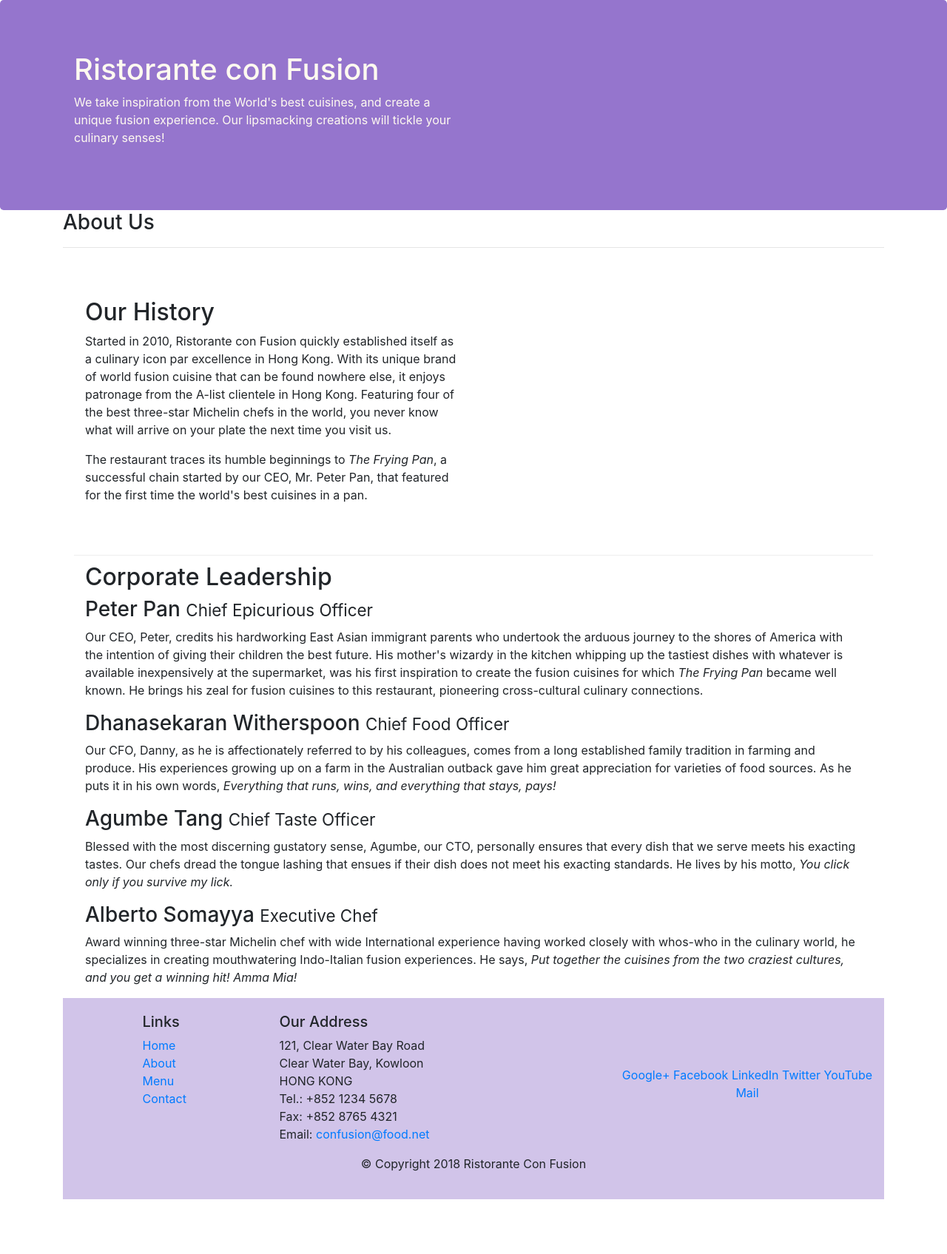
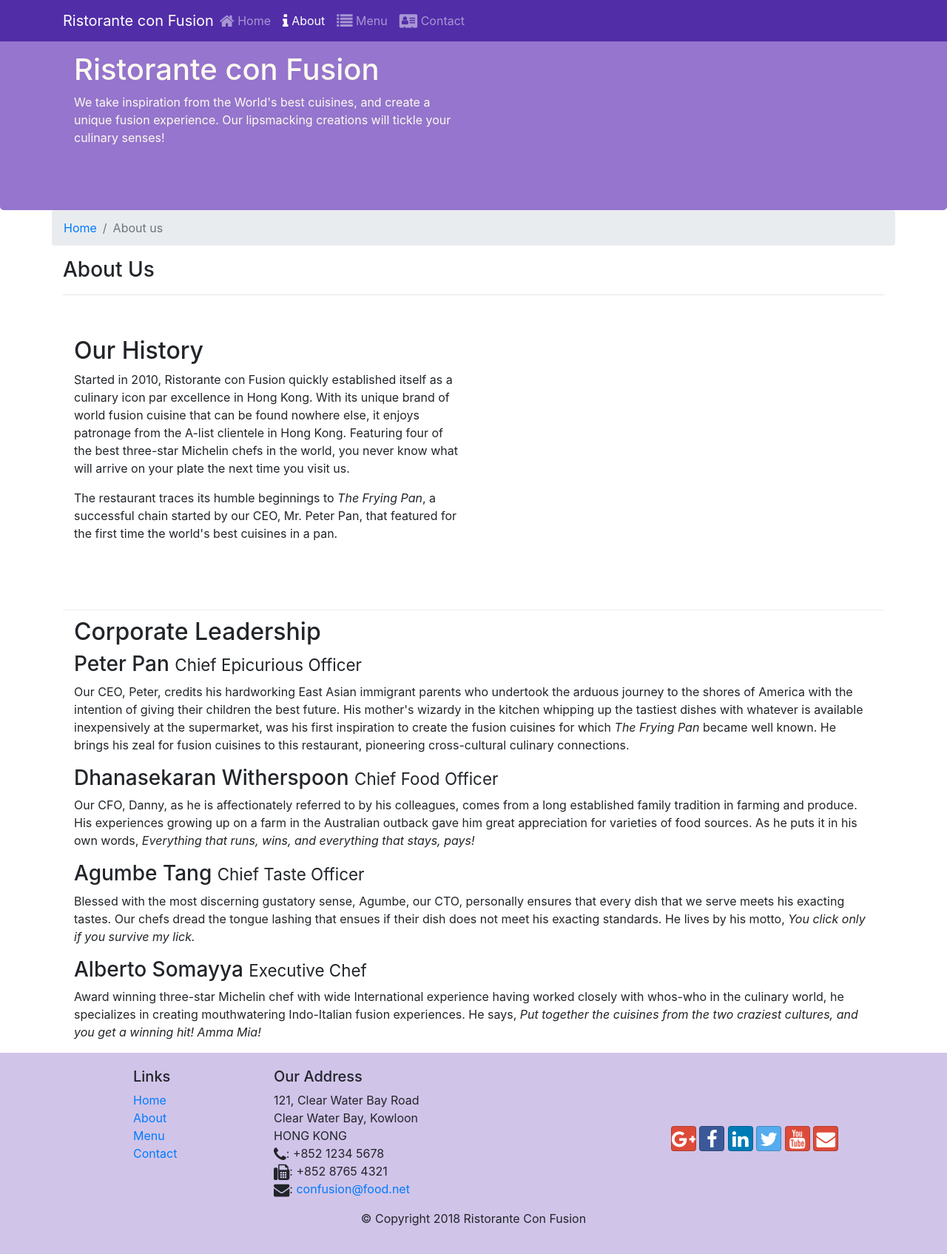
Before and after one commit to Pijush32/git-test, a website: page aboutus.html in a window 1280 px wide. Shown: the whole page at 74% size. Before the commit the page ends 1621 px from the top, so only its background shows below. Drawn offline with nearby package versions, Linux system fonts and the light colour scheme.

Commit message:
icon fonts

```diff
--- a/aboutus.html
+++ b/aboutus.html
@@ -9,6 +9,8 @@
 
 <!--Bootstrap CSS -->
 <link rel="stylesheet" href="node_modules/bootstrap/dist/css/bootstrap.css">
+<link rel="stylesheet" href="node_modules/font-awesome/css/font-awesome.min.css">
+<link rel="stylesheet" href="node_modules/bootstrap-social/bootstrap-social.css">
 <link rel="stylesheet" href="css/style.css">
 
     <title>Ristorante Con Fusion: About Us</title>
@@ -16,6 +18,23 @@
 </head>
 
 <body>
+       <nav class="navbar navbar-dark navbar-expand-sm  fixed-top">
+        <div class="container">
+            <button class="navbar-toggler" type="button" data-toggle="collapse" data-target="#Navbar">
+            <span class="navbar-toggler-icon"></span>
+
+            </button>
+            <a class="navbar-brand mr-auto" href="./index.html">Ristorante con Fusion</a>
+            <div class="collapse navbar-collapse" id="Navbar">
+            <ul class="navbar-nav mr-auto">
+                <li class="nav-item"><a class="nav-link" href="./index.html"><span class="fa fa-home fa-lg"></span> Home</a></li>
+                <li class="nav-item active"><a class="nav-link" href="#"><span class="fa fa-info fa-lg"></span> About</a></li>
+                <li class="nav-item"><a class="nav-link" href="#"><span class="fa fa-list fa-lg"></span> Menu</a></li>
+                <li class="nav-item"><a class="nav-link" href="#"><span class="fa fa-address-card fa-lg"></span> Contact</a></li>
+            </ul>
+        </div>
+    </div>
+</nav>
 
     <header class="jumbotron">
         <div class="container">
@@ -31,16 +50,19 @@
     </header>
 
     <div class="container">
-        <div>
-            <div>
+        <div class="row">
+            <ol class="col-12 breadcrumb">
+               <li class="breadcrumb-item"><a href="./index.html">Home</a></li>
+               <li class="breadcrumb-item active">About us</li>
+           </ol>
+            <div class="col-12">
                <h3>About Us</h3>
                <hr>
             </div>
         </div>
 
-        <div class="container">
-            <div class="row row-content align-items-center">
-                <div class="col-12 col-sm-6 col-lg-6">
+        <div class="row row-content">
+            <div class="col-sm-6">
                 <h2>Our History</h2>
                 <p>Started in 2010, Ristorante con Fusion quickly established itself as a culinary icon par excellence in Hong Kong. With its unique brand of world fusion cuisine that can be found nowhere else, it enjoys patronage from the A-list clientele in Hong Kong.  Featuring four of the best three-star Michelin chefs in the world, you never know what will arrive on your plate the next time you visit us.</p>
                 <p>The restaurant traces its humble beginnings to <em>The Frying Pan</em>, a successful chain started by our CEO, Mr. Peter Pan, that featured for the first time the world's best cuisines in a pan.</p>
@@ -72,7 +94,7 @@
                 <div class="col-4 offset-1 col-sm-2">
                     <h5>Links</h5>
                     <ul class="list-unstyled">
-                        <li><a href="#">Home</a></li>
+                        <li><a href="./index.html">Home</a></li>
                         <li><a href="#">About</a></li>
                         <li><a href="#">Menu</a></li>
                         <li><a href="#">Contact</a></li>
@@ -84,19 +106,19 @@
 		              121, Clear Water Bay Road<br>
 		              Clear Water Bay, Kowloon<br>
 		              HONG KONG<br>
-		              Tel.: +852 1234 5678<br>
-		              Fax: +852 8765 4321<br>
-		              Email: <a href="mailto:confusion@food.net">confusion@food.net</a>
+		                     <i class="fa fa-phone fa-lg"></i>: +852 1234 5678<br>
+		                     <i class="fa fa-fax fa-lg"></i>: +852 8765 4321<br>
+		                     <i class="fa fa-envelope fa-lg"></i>: <a href="mailto:confusion@food.net">confusion@food.net</a>
 		           </address>
                 </div>
                 <div class="col-12 col-sm-4 align-self-center">
                     <div class="text-center">
-                        <a href="http://google.com/+">Google+</a>
-                        <a href="http://www.facebook.com/profile.php?id=">Facebook</a>
-                        <a href="http://www.linkedin.com/in/">LinkedIn</a>
-                        <a href="http://twitter.com/">Twitter</a>
-                        <a href="http://youtube.com/">YouTube</a>
-                        <a href="mailto:">Mail</a>
+                      <a class="btn btn-social-icon btn-google" href="http://google.com/+"><i class="fa fa-google-plus fa-lg"></i></a>
+                        <a class="btn btn-social-icon btn-facebook" href="http://www.facebook.com/profile.php?id="><i class="fa fa-facebook fa-lg"></i></a>
+                        <a class="btn btn-social-icon btn-linkedin" href="http://www.linkedin.com/in/"><i class="fa fa-linkedin fa-lg"></i></a>
+                        <a class="btn btn-social-icon btn-twitter" href="http://twitter.com/"><i class="fa fa-twitter fa-lg"></i></a>
+                        <a class="btn btn-social-icon btn-google" href="http://youtube.com/"><i class="fa fa-youtube fa-lg"></i></a>
+                        <a class="btn btn-social-icon btn-google" href="mailto:"><i class="fa fa-envelope fa-lg"></i></a>
                     </div>
                 </div>
            </div>
--- a/css/style.css
+++ b/css/style.css
@@ -28,3 +28,12 @@
 	margin: 0px;
 	color: #0f0f0f;
 }
+
+.body{
+	padding: 50px 0px 0px 0px;
+	z-index: 0;
+}
+
+.navbar-dark{
+	background-color: #512DA8;
+}
--- a/package.json
+++ b/package.json
@@ -15,6 +15,8 @@
   },
   "dependencies": {
     "bootstrap": "^4.0.0",
+    "bootstrap-social": "^5.1.1",
+    "font-awesome": "^4.7.0",
     "jquery": "^3.3.1",
     "popper.js": "^1.12.9"
   }
```
Also changed, not shown: index.html (+32 -11 lines), 1 other file.
